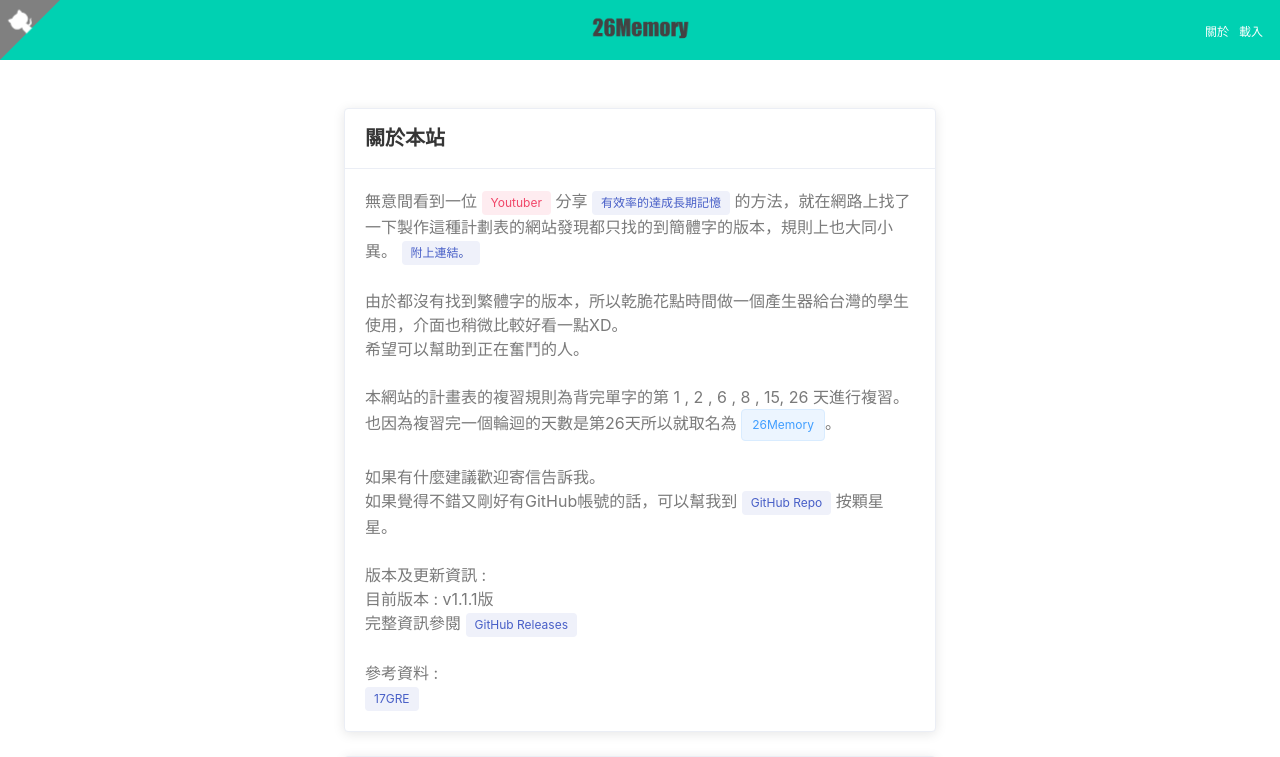
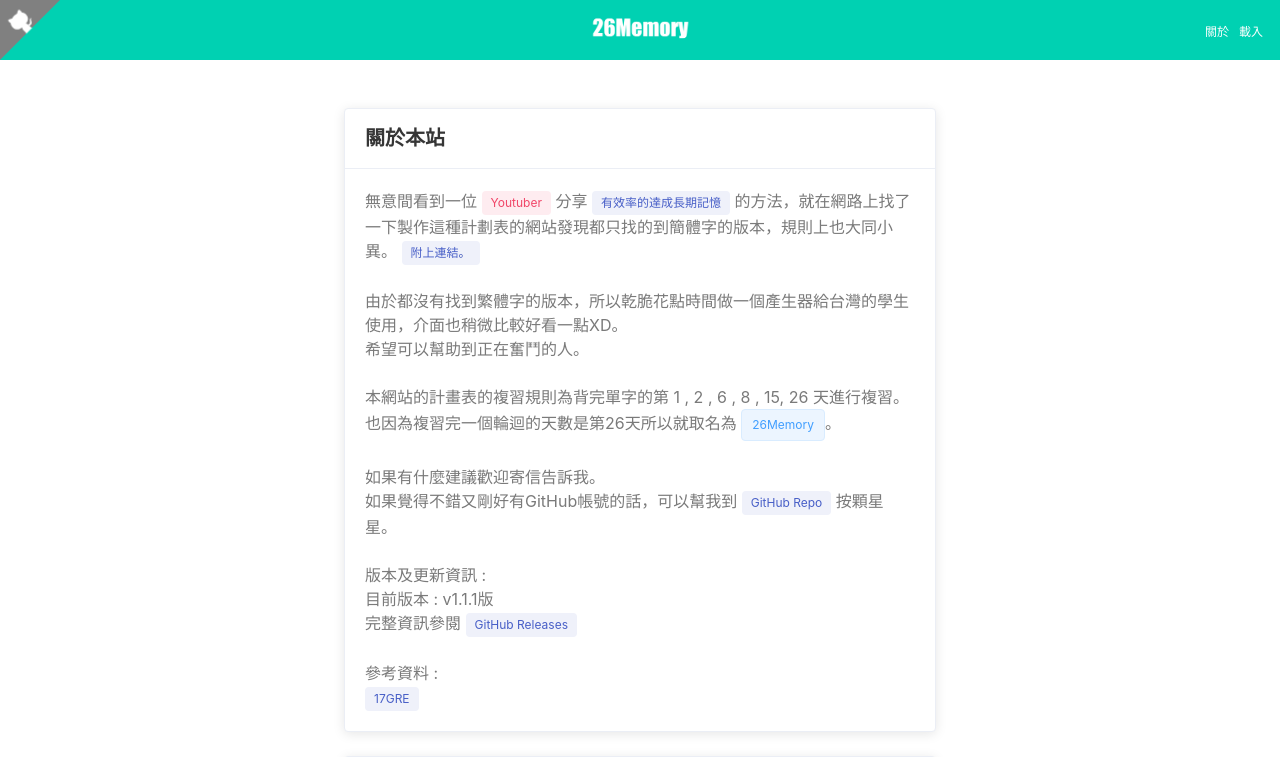
Before and after one commit to milletbard/26Memory, a Vue app: page /#/about in a window 1280 px wide. Shown: the top 757 px of the page. Built offline with nearby package versions, Linux system fonts and the light colour scheme.

Commit message:
style: logo color

```diff
--- a/src/components/calendar/Document.vue
+++ b/src/components/calendar/Document.vue
@@ -1,7 +1,7 @@
 <template>
   <div class="box" id="calendar-document">
     <div class="columns">
-      <div class="column is-three-quarters">
+      <div class="column">
         可以先看一下這位
         <span class="tag is-danger is-light">
           <a
--- a/src/components/navbar/index.vue
+++ b/src/components/navbar/index.vue
@@ -3,7 +3,7 @@
     <div class="column"></div>
     <div class="column" align="center">
       <router-link to="/">
-        <img width="100px" src="@/assets/logo-black.png" />
+        <img width="100px" src="@/assets/logo-white.png" />
       </router-link>
     </div>
     <div class="column" align="right">
```
Also changed, not shown: src/assets/logo-white.png (added).
